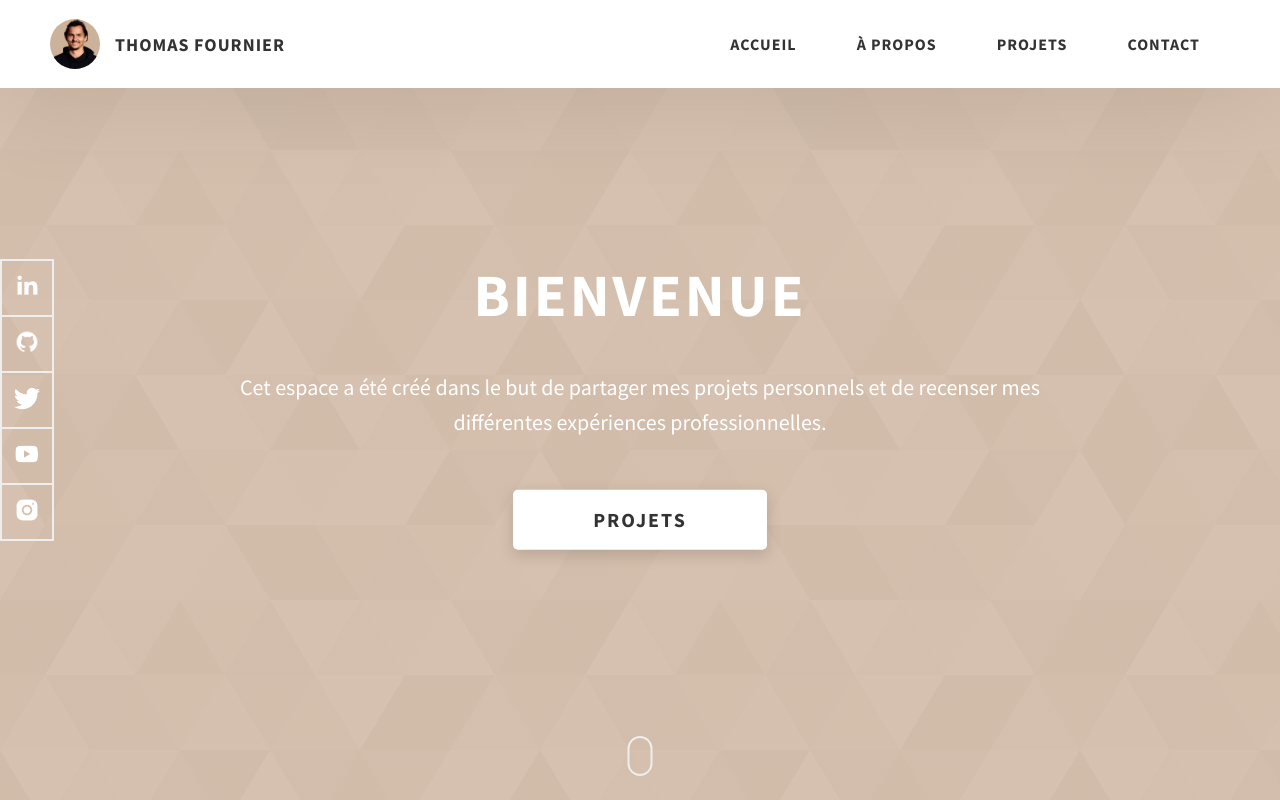
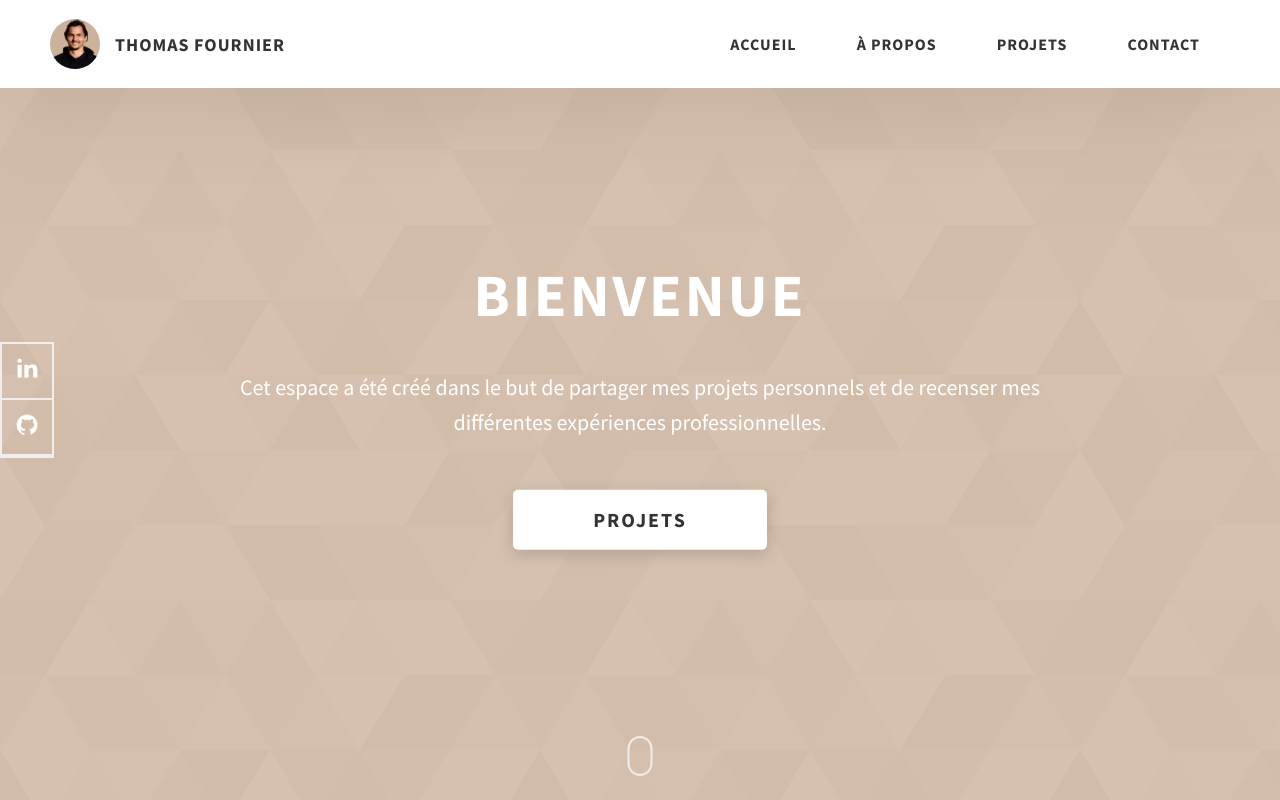
Before and after one commit to ThomasFournierEpitech/ThomasFournierepitech.github.io, a website: page index.html in a window 1280 px wide. Shown: the top 800 px of the page. Drawn offline with Linux system fonts and the light colour scheme.

Commit message:
remove useless social link

```diff
--- a/index.html
+++ b/index.html
@@ -96,7 +96,7 @@
       </div>
       <div class="home-hero__socials">
         <div class="home-hero__social">
-          <a href="#" class="home-hero__social-icon-link">
+          <a href="https://www.linkedin.com/in/erwann-b-874054197/" class="home-hero__social-icon-link">
             <img
               src="./assets/png/linkedin-ico.png"
               alt="icon"
@@ -105,39 +105,9 @@
           </a>
         </div>
         <div class="home-hero__social">
-          <a href="#" class="home-hero__social-icon-link">
+          <a href="https://github.com/ThomasFournierEpitech" class="home-hero__social-icon-link">
             <img
               src="./assets/png/github-ico.png"
-              alt="icon"
-              class="home-hero__social-icon"
-            />
-          </a>
-        </div>
-        <div class="home-hero__social">
-          <a href="#" class="home-hero__social-icon-link">
-            <img
-              src="./assets/png/twitter-ico.png"
-              alt="icon"
-              class="home-hero__social-icon"
-            />
-          </a>
-        </div>
-        <div class="home-hero__social">
-          <a href="#" class="home-hero__social-icon-link">
-            <img
-              src="./assets/png/yt-ico.png"
-              alt="icon"
-              class="home-hero__social-icon"
-            />
-          </a>
-        </div>
-        <div class="home-hero__social">
-          <a
-            href="#"
-            class="home-hero__social-icon-link home-hero__social-icon-link--bd-none"
-          >
-            <img
-              src="./assets/png/insta-ico.png"
               alt="icon"
               class="home-hero__social-icon"
             />
```
